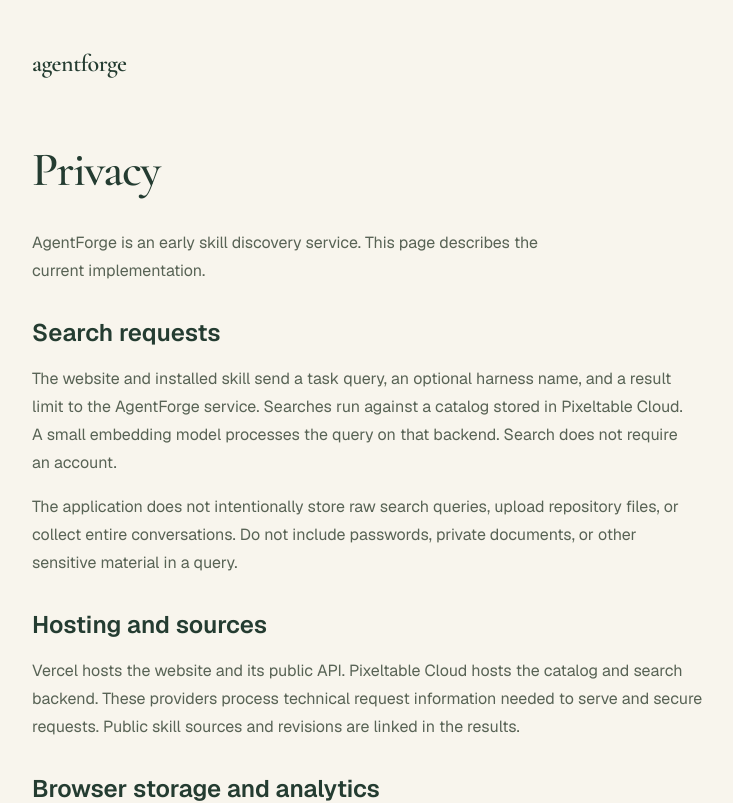
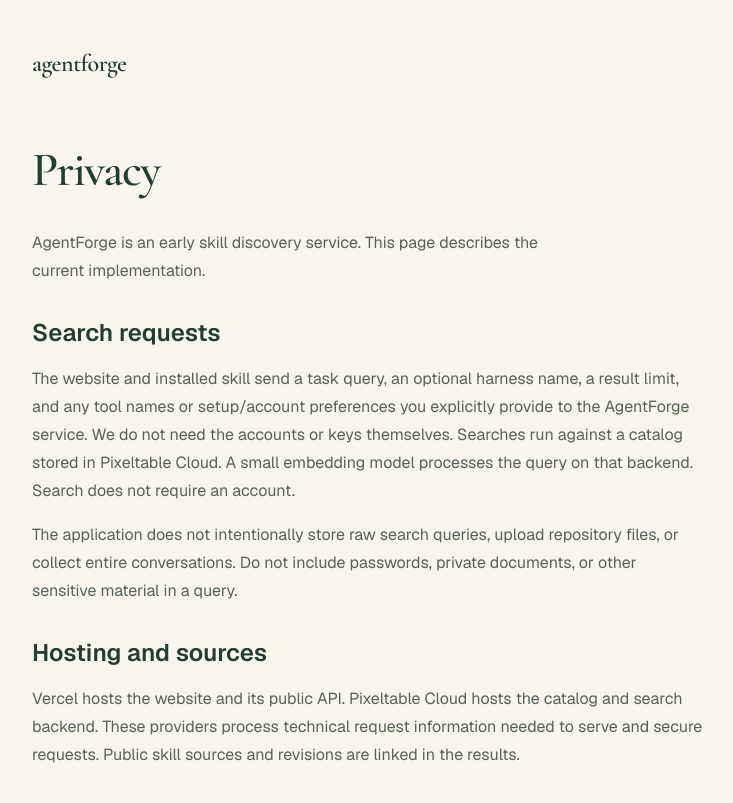
Before and after one commit to agentforge-hq/platform, a Next.js app: page /privacy in a window 1280 px wide. Shown: the top 803 px of the page, without its empty margins (272-1005 px from the left). Built offline with nearby package versions, Linux system fonts and the light colour scheme.

Commit message:
Use the custom domain and reveal typed-search results

```diff
--- a/src/app/layout.tsx
+++ b/src/app/layout.tsx
@@ -13,10 +13,12 @@
 });
 
 export const metadata: Metadata = {
+  metadataBase: new URL("https://lordoftheskill.com"),
   title: `AgentForge | ${brandPromise}`,
   description:
     "Describe your task to discover agent skills for writing, design, engineering, and research. Bring the right capabilities into your agent.",
   openGraph: {
+    url: "https://lordoftheskill.com",
     title: `AgentForge | ${brandPromise}`,
     description: brandTagline,
     type: "website",
--- a/src/app/page.tsx
+++ b/src/app/page.tsx
@@ -1,4 +1,10 @@
 import { Discovery } from "@/components/discovery";
+import type { Metadata } from "next";
+
+export const metadata: Metadata = {
+  alternates: { canonical: "https://lordoftheskill.com" },
+};
+
 export default function Home() {
   return <Discovery />;
 }
--- a/src/app/privacy/page.tsx
+++ b/src/app/privacy/page.tsx
@@ -13,7 +13,9 @@
       <h2>Search requests</h2>
       <p>
         The website and installed skill send a task query, an optional harness
-        name, and a result limit to the AgentForge service. Searches run against
+        name, a result limit, and any tool names or setup/account preferences
+        you explicitly provide to the AgentForge service. We do not need the
+        accounts or keys themselves. Searches run against
         a catalog stored in Pixeltable Cloud. A small embedding model processes
         the query on that backend. Search does not require an account.
       </p>
--- a/src/components/discovery.tsx
+++ b/src/components/discovery.tsx
@@ -524,6 +524,10 @@
   function submit(event: FormEvent<HTMLFormElement>) {
     event.preventDefault();
     void runSearch(query);
+    if (query.trim()) {
+      results.current?.scrollIntoView({ behavior: "auto", block: "start" });
+      results.current?.focus({ preventScroll: true });
+    }
   }
   function resetSearch() {
     abort.current?.abort();
@@ -687,6 +691,7 @@
           id="catalog"
           ref={results}
           aria-busy={isLoading}
+          tabIndex={-1}
         >
           <div className="section-heading">
             <div>
```
